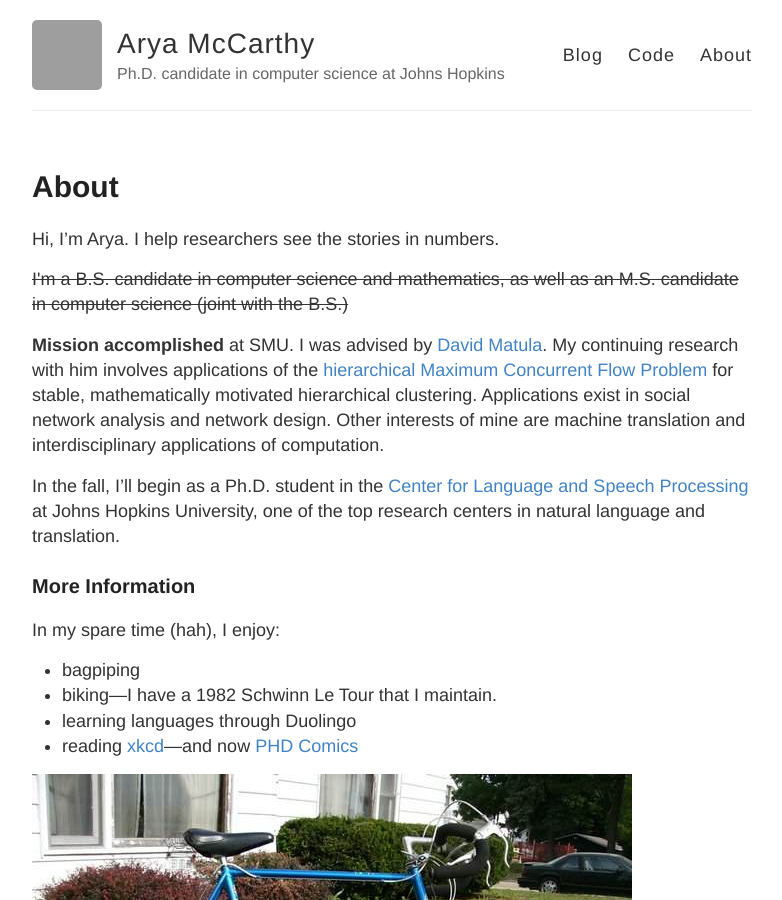
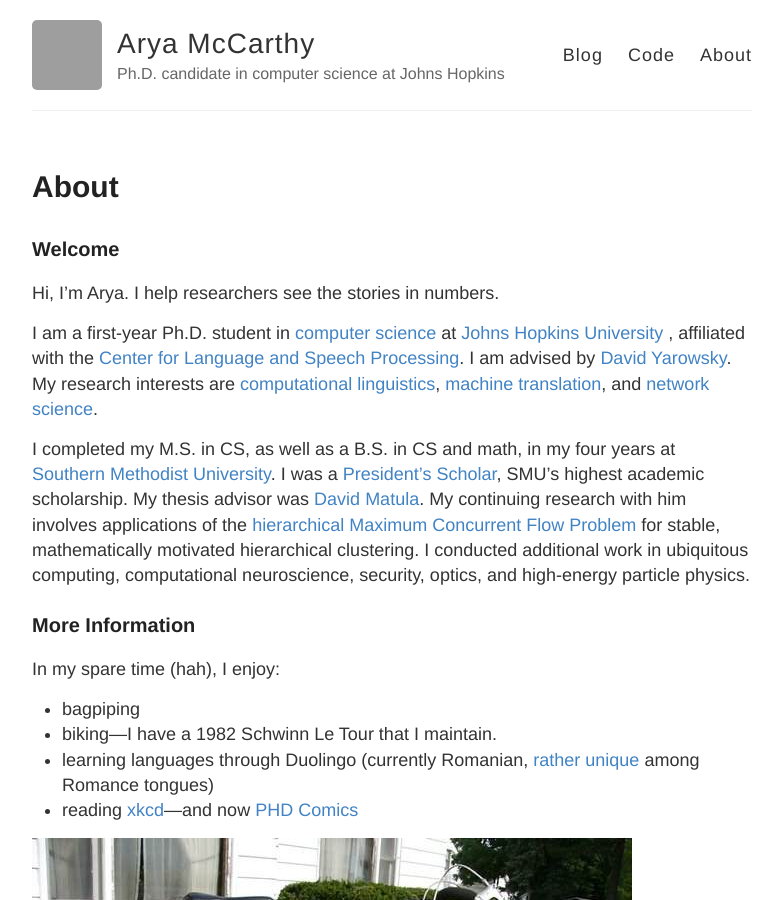
Before and after one commit to aryamccarthy/aryamccarthy.github.io, a Jekyll site: the page built from about.md, in a window 1280 px wide and 900 px high. Shown: the whole window, without its empty margins (248-1030 px from the left). Built offline with Jekyll 4.4.1, drawn with Linux system fonts in a browser that asks for light colours; grey boxes are pictures that could not be loaded.

Commit message:
Add Hopkins to about page

```diff
--- a/about.md
+++ b/about.md
@@ -4,11 +4,13 @@ title: About
 permalink: /about/
 ---
 
+### Welcome
+
 Hi, I'm Arya. I help researchers see the stories in numbers.
 
-<strike>I'm a B.S. candidate in computer science and mathematics, as well as an M.S. candidate in computer science (joint with the B.S.)</strike> **Mission accomplished** at SMU. I was advised by [David Matula](http://lyle.smu.edu/~matula/). My continuing research with him involves applications of the [hierarchical](http://dl.acm.org/citation.cfm?id=1415200) [Maximum Concurrent Flow Problem](https://en.wikipedia.org/wiki/Multi-commodity_flow_problem) for stable, mathematically motivated hierarchical clustering. Applications exist in social network analysis and network design. Other interests of mine are machine translation and interdisciplinary applications of computation.
+I am a first-year Ph.D. student in [computer science](https://www.cs.jhu.edu) at [Johns Hopkins University](https://www.jhu.edu) , affiliated with the [Center for Language and Speech Processing](https://www.clsp.jhu.edu). I am advised by [David Yarowsky](https://www.cs.jhu.edu/faculty/david-yarowsky/). My research interests are [computational linguistics](https://en.wikipedia.org/wiki/Computational_linguistics), [machine translation](https://en.wikipedia.org/wiki/Machine_translation), and [network science](https://en.wikipedia.org/wiki/Network_science).
 
-In the fall, I'll begin as a Ph.D. student in the [Center for Language and Speech Processing](https://www.clsp.jhu.edu/about/) at Johns Hopkins University, one of the top research centers in natural language and translation.
+I completed my M.S. in CS, as well as a B.S. in CS and math, in my four years at [Southern Methodist University](https://en.wikipedia.org/wiki/Southern_Methodist_University). I was a [President's Scholar](http://www.smu.edu/academics/PS), SMU's highest academic scholarship. My thesis advisor was [David Matula](http://lyle.smu.edu/~matula/). My continuing research with him involves applications of the [hierarchical](http://dl.acm.org/citation.cfm?id=1415200) [Maximum Concurrent Flow Problem](https://en.wikipedia.org/wiki/Multi-commodity_flow_problem) for stable, mathematically motivated hierarchical clustering. I conducted additional work in ubiquitous computing, computational neuroscience, security, optics, and high-energy particle physics.
 
 ### More Information
 
@@ -16,7 +18,7 @@ In my spare time (hah), I enjoy:
 
 - bagpiping
 - biking—I have a 1982 Schwinn Le Tour that I maintain.
-- learning languages through Duolingo
+- learning languages through Duolingo (currently Romanian, [rather unique](https://en.wikipedia.org/wiki/History_of_Romanian) among Romance tongues)
 - reading [xkcd](http://xkcd.com)—and now [PHD Comics](http://www.phdcomics.com)
 
 ![]({{ site.baseurl }}/images/schwinn_le_tour.JPG)
```
